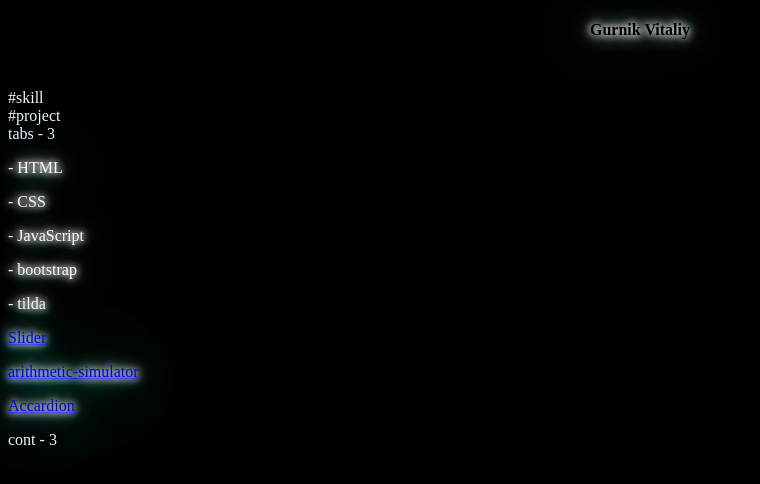
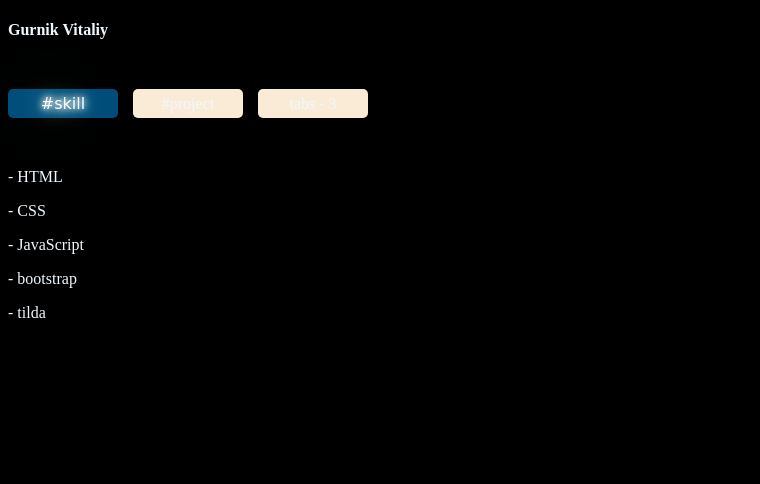
Before and after one commit to GurnikVitaliy/tabs, a plain HTML site: page index.html in a window 1280 px wide. Shown: the whole page, without its empty margins (0-760 px from the left). Drawn offline with Linux system fonts and the light colour scheme.

Commit message:
Update style.css

```diff
--- a/style.css
+++ b/style.css
@@ -4,35 +4,27 @@ body{background-color: #000; color: aliceblue;}
    margin-top: 50px;
    width: auto 80%;
 }
-#tabs {
+
+  #block__tabs {
    display: flex;
+   margin: 50px auto;
 }
-.tab {
-   width: 100px;
-   height: 30px;
-   background-color: antiquewhite;
-   color: #000;
-   border-radius: 20px;
+.tabs {
    display: flex;
    justify-content: center;
    align-items: center;
    flex-direction: column;
-   margin-right: 20px;
+   width: 100px;
+   background-color: antiquewhite;
+   border-radius: 5px;
+   padding: 5px;
+   margin-right: 15px;
 }
-.content {
-   display: none;
-}
-.content.active {
-   display: block;
-   margin-top: 10px;
-   padding: 20px;
-   border: 1px solid silver;
-   border-radius: 10px;
-}
-.tab.active {
-   background-color: #0fa;
-}
-p {
+.tabs.actv {
+   background-color: #004d7a;
+   color: antiquewhite;
+   cursor: pointer;
+   font-family: cursive;
    color: #fff;
    text-shadow:
      /* White glow */
@@ -46,18 +38,9 @@ p {
      0 0 102px #0fa,
      0 0 151px #0fa;
 }
-h4 {
-   text-align: center;
-   color: #000;
-   text-shadow:
-     /* White glow */
-     0 0 7px #fff,
-     0 0 10px #fff,
-     0 0 21px #fff,
-     /* Green glow */
-     0 0 42px #0fa,
-     0 0 82px #0fa,
-     0 0 92px #0fa,
-     0 0 102px #0fa,
-     0 0 151px #0fa;
+.cont {
+   display: none;
 }
+.cont.actv {
+   display: block;
+}
```
